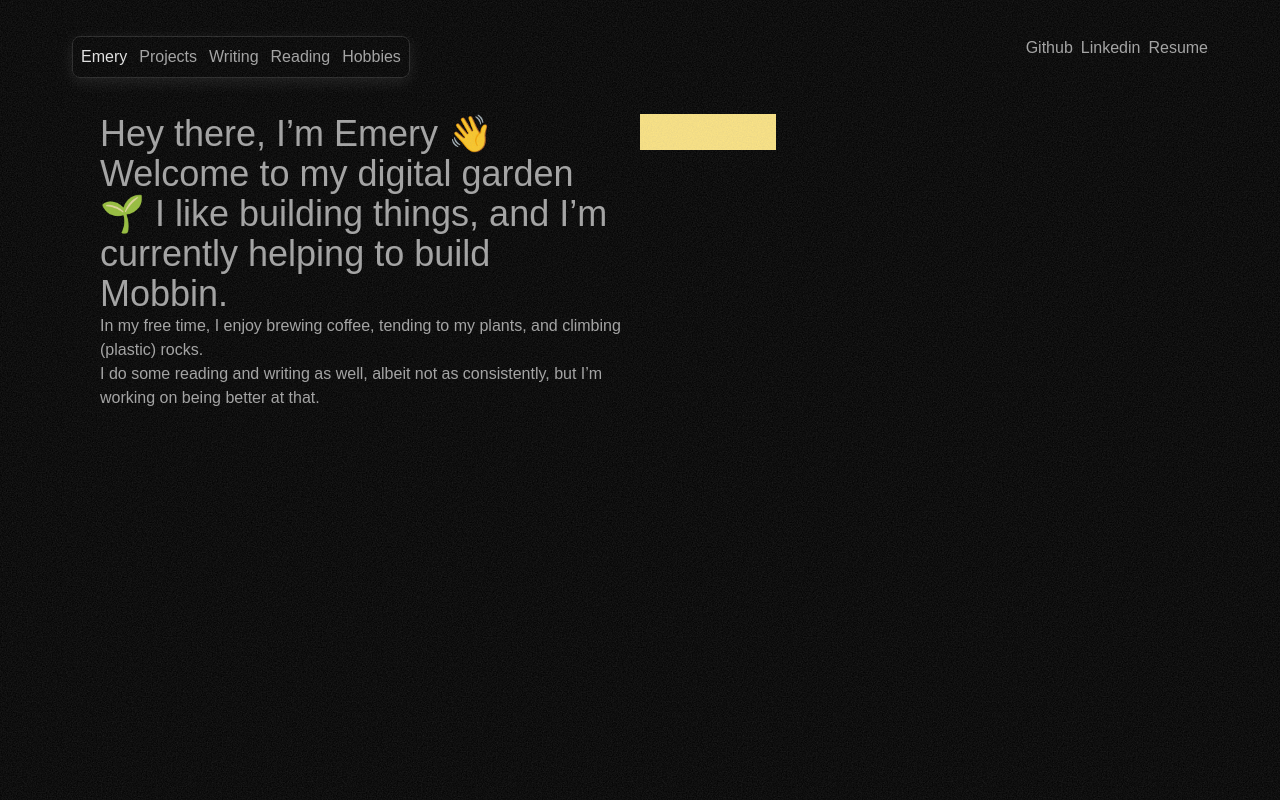
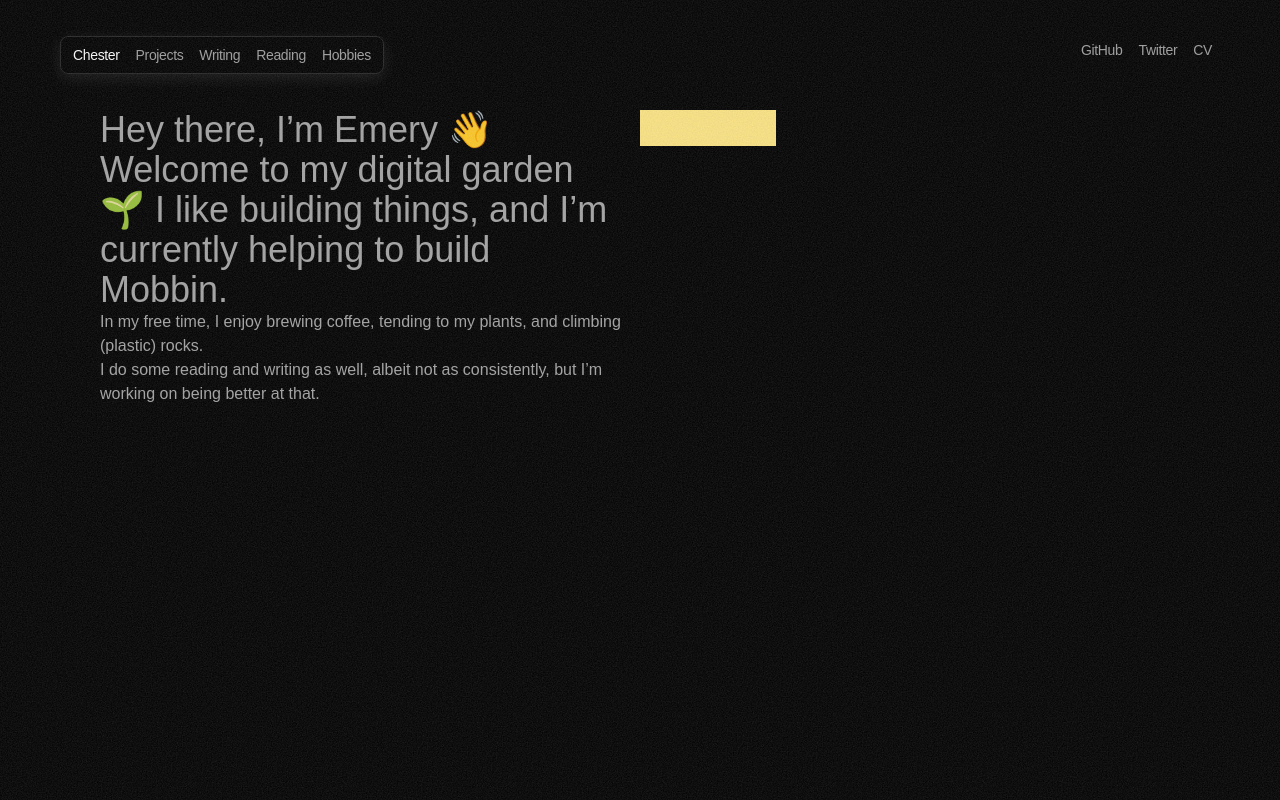
Before and after one commit to codemerything/portfolio, a React (Vite) app: page / in a window 1280 px wide. Built offline with nearby package versions, Linux system fonts and the light colour scheme; a web font is replaced by a local one.

Commit message:
feat(ui): add navbar

```diff
--- a/src/components/Navbar.jsx
+++ b/src/components/Navbar.jsx
@@ -1,20 +1,64 @@
 export default function Navbar() {
   return (
-    <nav className="sticky top-4 z-10 flex justify-center p-4 md:justify-between">
-      <div className="relative flex space-x-3 rounded-lg border border-neutral-800 bg-black/70 p-2 shadow-[0_4px_15px_rgba(255,255,255,0.1)] backdrop-blur-md">
-        <div className="text-lightWhite font-medium">Emery</div>
-        <div className="text-lightGray">Projects</div>
-        <div className="text-lightGray">Writing</div>
-        <div className="text-lightGray">Reading</div>
-        <div className="text-lightGray">Hobbies</div>
+    <nav className="sticky top-0 isolate z-10 flex justify-center px-1 py-4 md:justify-between">
+      <div className="pointer-events-auto relative flex rounded-lg border border-neutral-800 bg-black/70 p-1 shadow-[0_4px_15px_rgba(255,255,255,0.1)] backdrop-blur-md">
+        <div className="absolute left-0 -z-10 h-7 w-[65.5px] translate-x-[4.67px] rounded bg-neutral-200 opacity-0 backdrop-blur transition-[width,transform,opacity] duration-150"></div>
+        <a
+          className="rounded px-2 py-1 text-sm tracking-tight text-white transition-colors hover:text-green-400 focus:text-white focus-visible:ring-4 focus-visible:ring-blue-200"
+          href="/"
+        >
+          Chester
+        </a>
+        <a
+          className="rounded px-2 py-1 text-sm tracking-tight text-neutral-400 transition-colors hover:text-green-400 focus:text-white focus-visible:ring-4 focus-visible:ring-blue-200"
+          href="/projects"
+        >
+          Projects
+        </a>
+        <a
+          className="rounded px-2 py-1 text-sm tracking-tight text-neutral-400 transition-colors hover:text-green-400 focus:text-white focus-visible:ring-4 focus-visible:ring-blue-200"
+          href="/writing"
+        >
+          Writing
+        </a>
+        <a
+          className="rounded px-2 py-1 text-sm tracking-tight text-neutral-400 transition-colors hover:text-green-400 focus:text-white focus-visible:ring-4 focus-visible:ring-blue-200"
+          href="/reading"
+        >
+          Reading
+        </a>
+        <a
+          className="rounded px-2 py-1 text-sm tracking-tight text-neutral-400 transition-colors hover:text-green-400 focus:text-white focus-visible:ring-4 focus-visible:ring-blue-200"
+          href="/hobbies"
+        >
+          Hobbies
+        </a>
       </div>
-      <div
-        className="hidden space-x-2 transition-opacity md:flex"
-        style={{ opacity: 1 }}
-      >
-        <div className="text-lightGray">Github</div>
-        <div className="text-lightGray">Linkedin</div>
-        <div className="text-lightGray">Resume</div>
+      <div className="pointer-events-auto hidden opacity-100 transition-opacity md:flex">
+        <a
+          href="https://github.com/codemerything"
+          target="_blank"
+          rel="noopener noreferrer"
+          className="cursor-alias rounded px-2 py-1 text-sm tracking-tight text-neutral-400 decoration-wavy underline-offset-4 transition-colors hover:text-green-400 hover:underline focus:text-green-400 focus-visible:ring-4 focus-visible:ring-blue-200"
+        >
+          GitHub
+        </a>
+        <a
+          href="https://twitter.com/itsnotchester"
+          target="_blank"
+          rel="noopener noreferrer"
+          className="cursor-alias rounded px-2 py-1 text-sm tracking-tight text-neutral-400 decoration-wavy underline-offset-4 transition-colors hover:text-green-400 hover:underline focus:text-green-400 focus-visible:ring-4 focus-visible:ring-blue-200"
+        >
+          Twitter
+        </a>
+        <a
+          href="https://read.cv/chesterhow"
+          target="_blank"
+          rel="noopener noreferrer"
+          className="cursor-alias rounded px-2 py-1 text-sm tracking-tight text-neutral-400 decoration-wavy underline-offset-4 transition-colors hover:text-green-400 hover:underline focus:text-green-400 focus-visible:ring-4 focus-visible:ring-blue-200"
+        >
+          CV
+        </a>
       </div>
     </nav>
   )
```
